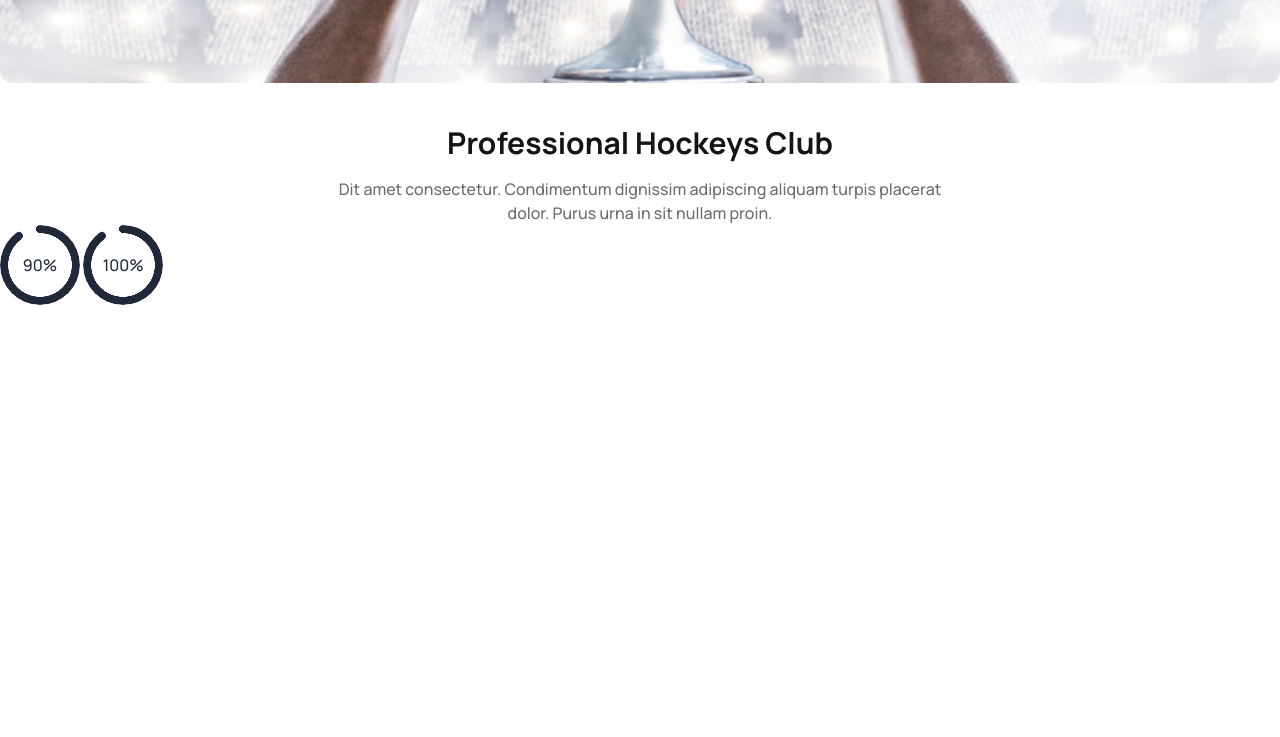
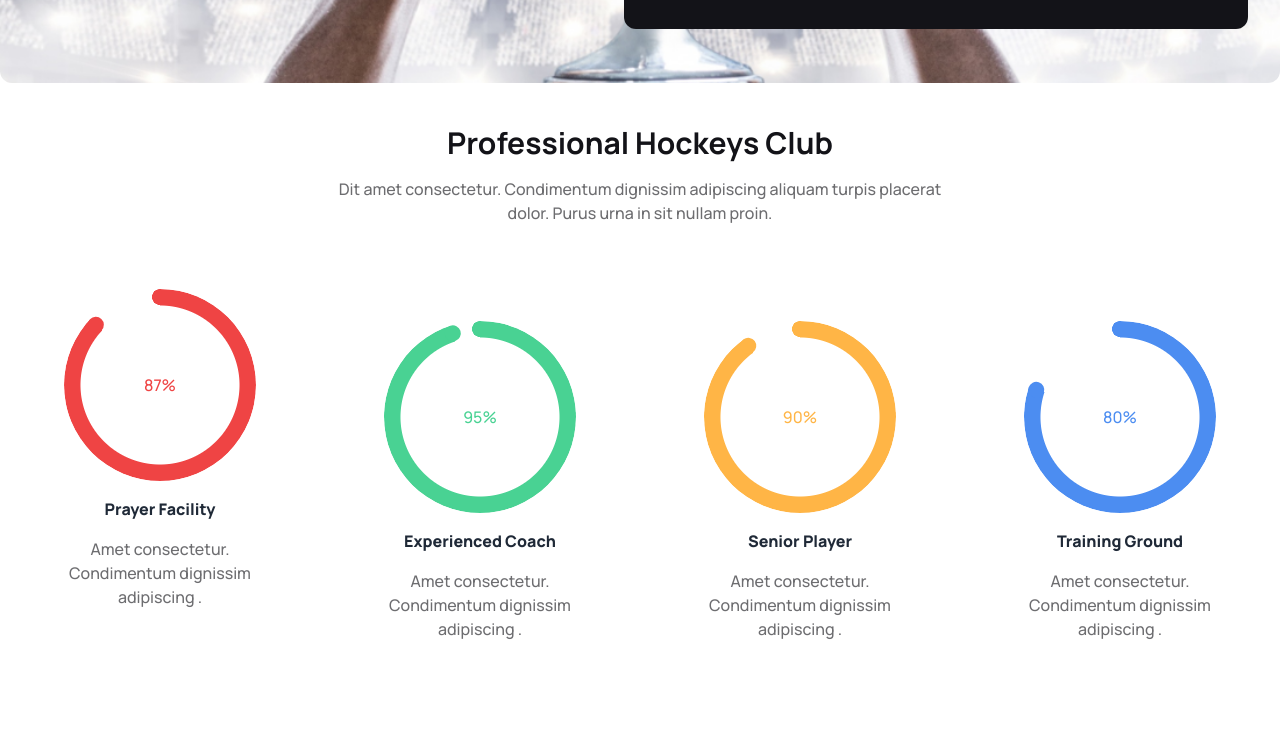
Before and after one commit to shamimfewd/B9A3-Hockeys, a plain HTML site: page index.html in a window 1280 px wide. Shown: the part 605-1342 px from the top of the page. Before the commit the page ends 1006 px from the top, so only its background shows below. Drawn offline with nearby package versions, Linux system fonts and the light colour scheme.

Commit message:
added progress bar

```diff
--- a/index.html
+++ b/index.html
@@ -37,6 +37,9 @@
         },
       };
     </script>
+
+    <!-- <====css link====> -->
+    <link rel="stylesheet" href="style.css" />
   </head>
   <body class="font-sans">
     <header class="container mx-auto">
@@ -44,36 +47,24 @@
         <div class="carousel w-full">
           <div
             id="slide1"
-            class="carousel-item relative w-full bg-no-repeat h-100 py-80 rounded-xl bg-center bg-cover bg-[url(./B9A3-Hockeys-main/images/1.png)]"
+            class="carousel-item carousel_image1 relative w-full bg-no-repeat h-100 py-80 rounded-xl bg-center bg-cover"
           >
             <div
               class="absolute flex justify-between transform -translate-y-1/2 left-5 right-5 top-1/2"
             >
-              <a href="#slide3" class="btn btn-circle">❮</a>
+              <a href="#slide2" class="btn btn-circle">❮</a>
               <a href="#slide2" class="btn btn-circle">❯</a>
             </div>
           </div>
 
           <div
             id="slide2"
-            class="carousel-item relative w-full bg-no-repeat h-100 py-80 rounded-xl bg-center bg-cover bg-[url(./B9A3-Hockeys-main/images/hokey-banner.avif)]"
+            class="carousel-item carousel_image2 relative w-full bg-no-repeat h-100 py-80 rounded-xl bg-center bg-cover bg-[url(./B9A3-Hockeys-main/images/hokey-banner.avif)]"
           >
             <div
               class="absolute flex justify-between transform -translate-y-1/2 left-5 right-5 top-1/2"
             >
               <a href="#slide1" class="btn btn-circle">❮</a>
-              <a href="#slide3" class="btn btn-circle">❯</a>
-            </div>
-          </div>
-
-          <div
-            id="slide3"
-            class="carousel-item relative w-full bg-no-repeat h-100 py-80 rounded-xl bg-center bg-cover bg-[url(./B9A3-Hockeys-main/images/hockey-banner2.jpg)]"
-          >
-            <div
-              class="absolute flex justify-between transform -translate-y-1/2 left-5 right-5 top-1/2"
-            >
-              <a href="#slide2" class="btn btn-circle">❮</a>
               <a href="#slide1" class="btn btn-circle">❯</a>
             </div>
           </div>
@@ -82,7 +73,7 @@
 
       <div class="flex justify-end shadow-xl lg:mr-8 lg:-mt-72">
         <div
-          class="bg-[#131318] text-[#fff] py-8 sm:mt-4 px-4 rounded-xl lg:w-1/2"
+          class="bg-[#131318] text-[#fff] py-8 sm:mt-4 px-4 rounded-xl lg:w-1/2 z-30"
         >
           <h3 class="text-2xl lg:text-3xl mb-4">
             Meet all the heroes from the field
@@ -100,14 +91,70 @@
         <h3 class="text-3xl text-center mb-4 font-bold text-[#131318]">
           Professional Hockeys Club
         </h3>
-        <p class="w-2/4 text-center mx-auto text-paragraph">
+        <p class="w-auto lg:w-2/4 text-center mx-auto text-paragraph">
           Dit amet consectetur. Condimentum dignissim adipiscing aliquam turpis
           placerat dolor. Purus urna in sit nullam proin.
         </p>
-        <div>
-            <div class="radial-progress rotate-rotate-45		" style="--value:90;" role="progressbar">90%</div>
 
-            <div class="radial-progress" style="--value:90;" role="progressbar">100%</div>
+        <div
+          class="flex flex-col lg:flex-row mt-8 space-y-16 justify-around items-center"
+        >
+          <div class="text-center space-y-4">
+            <div
+              class="radial-progress text-red-500"
+              style="--value: 87; --size: 12rem; --thickness: 1rem"
+              role="progressbar"
+            >
+              87%
+            </div>
+            <h4 class="font-extrabold">Prayer Facility</h4>
+            <p class="w-2/3 mx-auto text-paragraph">
+              Amet consectetur. Condimentum dignissim adipiscing .
+            </p>
+          </div>
+
+          <div class="text-center space-y-4">
+            <div
+              class="radial-progress text-[#49D293]"
+              style="--value: 95; --size: 12rem; --thickness: 1rem"
+              role="progressbar"
+            >
+              95%
+            </div>
+            <h4 class="font-extrabold">Experienced Coach</h4>
+            <p class="w-2/3 mx-auto text-paragraph">
+              Amet consectetur. Condimentum dignissim adipiscing .
+            </p>
+          </div>
+
+          <div class="text-center space-y-4">
+            <div
+              class="radial-progress text-[#FFB546]"
+              style="--value: 90; --size: 12rem; --thickness: 1rem"
+              role="progressbar"
+            >
+              90%
+            </div>
+            <h4 class="font-extrabold">Senior Player</h4>
+            <p class="w-2/3 mx-auto text-paragraph">
+              Amet consectetur. Condimentum dignissim adipiscing .
+            </p>
+          </div>
+
+          <div class="text-center space-y-4">
+            <div
+              class="radial-progress text-[#4C8DF1]"
+              style="--value: 80; --size: 12rem; --thickness: 1rem"
+              role="progressbar"
+            >
+              80%
+            </div>
+
+            <h4 class="font-extrabold">Training Ground</h4>
+            <p class="w-2/3 mx-auto text-paragraph">
+              Amet consectetur. Condimentum dignissim adipiscing .
+            </p>
+          </div>
         </div>
       </section>
     </main>
--- /dev/null
+++ b/style.css
@@ -0,0 +1,11 @@
+.carousel_image1 {
+background-image: url('./B9A3-Hockeys-main/Images/1.png');
+}
+
+.carousel_image2{
+    background-image: url('./B9A3-Hockeys-main/Images/hockey-banner2.jpg');
+}
+
+.carousel_image3{
+    background-image: url('./B9A3-Hockeys-main/Images/hokey-banner.avif');
+}
```
